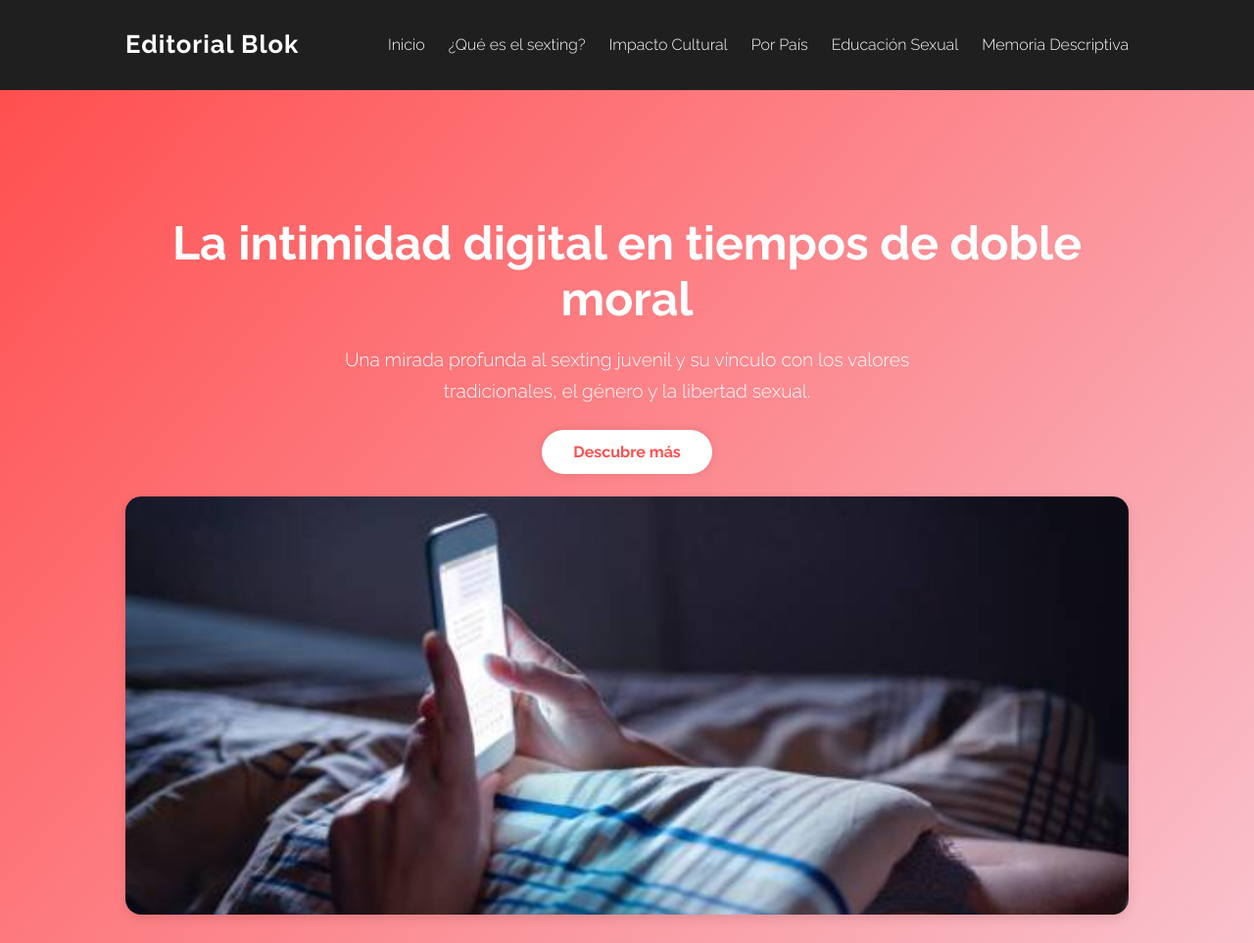
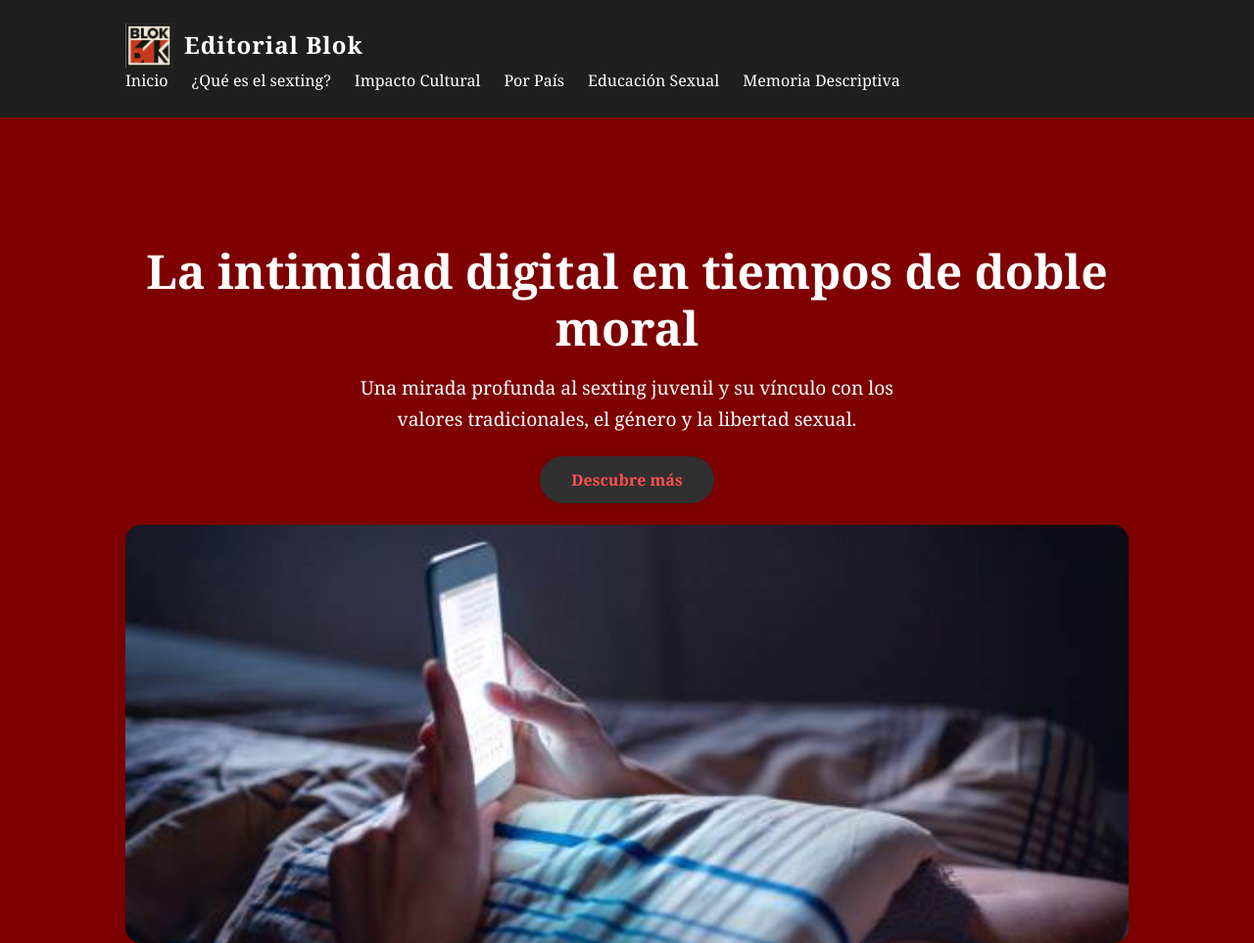
Before and after one commit to MrLeon3107/MrLeon3107.github.io, a plain HTML site: page index.html in a window 1280 px wide. Shown: the top 963 px of the page at 98% size. Drawn offline with Linux system fonts and the light colour scheme.

Commit message:
Add files via upload

```diff
--- a/index.html
+++ b/index.html
@@ -3,7 +3,7 @@
 <head>
   <meta charset="UTF-8" />
   <meta name="viewport" content="width=device-width, initial-scale=1.0" />
-  <meta name="author" content="Proyecto Editorial Blok" />
+  <meta name="author" content="Proyecto Editorial BLOK" />
   <meta name="description" content="Sexting juvenil entre la libertad digital y el juicio moral - Página informativa." />
   <title>Intimidad Digital y Sexting Juvenil</title>
   <link rel="stylesheet" href="styles.css" />
@@ -13,7 +13,10 @@
 
   <!-- Header -->
 <header class="header">
+  <div class="logo-container">
+    <img src="img/logo.png" alt="Logo de Blok" />
     <div class="logo">Editorial Blok</div>
+  </div>
   <nav class="main-nav">
     <ul>
       <li><a href="#inicio">Inicio</a></li>
@@ -242,6 +245,6 @@
   <!-- Footer extendido -->
   <footer class="footer extended">
     <p>&copy; 2025 Editorial Blok | Proyecto Sexting Juvenil</p>
-    <p>Contacto: editorial.rama@gmail.com | Tel: (54) 9 11 36292008 | Almagro, CABA</p>
+    <p>Contacto: editorial.BLOK@gmail.com | Tel: (54) 9 11 36292008 | Almagro, CABA</p>
     <p>Sitio con fines educativos. Contenido basado en fuentes periodísticas y académicas.</p>
   </footer>
--- a/memoria-style.css
+++ b/memoria-style.css
@@ -8,10 +8,10 @@
   }
 
   body {
-    font-family: 'Raleway', sans-serif;
-    background-color: #fffaf9;
-    color: #222;
-    line-height: 1.8;
+  font-family: Cambria, serif;
+  background-color: #fff8f5;
+  color: #222;
+  line-height: 1.7;
   }
 
   a {
@@ -305,3 +305,23 @@
     background: #ff4f4f;
     border-radius: 20px;
   }
+
+/* ===== LOGO BLOK EN MEMORIA ===== */
+.logo-container {
+  display: flex;
+  align-items: center;
+  gap: 0.75rem;
+}
+
+.logo-container img {
+  width: 48px;
+  height: auto;
+  display: block;
+}
+
+.logo {
+  font-size: 1.5rem;
+  font-weight: bold;
+  font-family: Cambria, serif;
+  color: white;
+}
--- a/styles.css
+++ b/styles.css
@@ -8,10 +8,10 @@
   }
 
   body {
-    font-family: 'Raleway', sans-serif;
-    background-color: #fff8f5;
-    color: #222;
-    line-height: 1.7;
+  font-family: Cambria, serif;
+  background-color: #303030;
+  color: #222;
+  line-height: 1.7;
   }
 
   a {
@@ -28,14 +28,13 @@
 
   section {
     padding: 4rem 10%;
-  }
-
+}
   /* =======================
      HEADER
   ======================= */
   .header {
     background-color: #1f1f1f;
-    color: #fff;
+    color: #ffffff;
     padding: 1.5rem 10%;
     display: flex;
     justify-content: space-between;
@@ -72,8 +71,8 @@
      HERO SECTION
   ======================= */
   .hero {
-    background: linear-gradient(130deg, #ff4f4f, #f9c5d1);
-    color: white;
+    background: #7e0000;
+    color: rgb(255, 255, 255);
     padding: 8rem 10% 6rem 10%;
     text-align: center;
     position: relative;
@@ -94,7 +93,7 @@
   }
 
   .btn-primary {
-    background-color: #fff;
+    background-color: #303030;
     color: #ff4f4f;
     border: none;
     padding: 0.8rem 2rem;
@@ -107,7 +106,7 @@
   }
 
   .btn-primary:hover {
-    background-color: #ffecec;
+    background-color: #303030;
   }
 
   /* =======================
@@ -133,7 +132,7 @@
   }
 
   blockquote {
-    border-left: 4px solid #ff4f4f;
+    border-left: 4px solid #303030;
     padding-left: 1rem;
     font-style: italic;
     color: #555;
@@ -461,7 +460,7 @@
     width: 8px;
   }
   body::-webkit-scrollbar-track {
-    background: #fff8f5;
+    background: #696969;
   }
   body::-webkit-scrollbar-thumb {
     background: #ff4f4f;
@@ -490,3 +489,32 @@
     display: block;
     margin: 0 auto 1rem auto;
   }
+
+  @media (max-width: 768px) {
+  .main-nav ul {
+    flex-direction: column;
+    align-items: flex-start;
+    padding-top: 1rem;
+    gap: 0.5rem;
+  }
+}
+
+/* ===== LOGO BLOK ===== */
+.logo-container {
+  display: flex;
+  align-items: center;
+  gap: 0.75rem;
+}
+
+.logo-container img {
+  width: 48px;         /* Tamaño del logo */
+  height: auto;
+  display: block;
+}
+
+.logo {
+  font-size: 1.5rem;
+  font-weight: bold;
+  font-family: Cambria, serif;
+  color: white;
+}
```
Also changed, not shown: memoria.html (+3 -20 lines), img/logo.png (added). Lines whose indentation alone changed are shown as unchanged.
